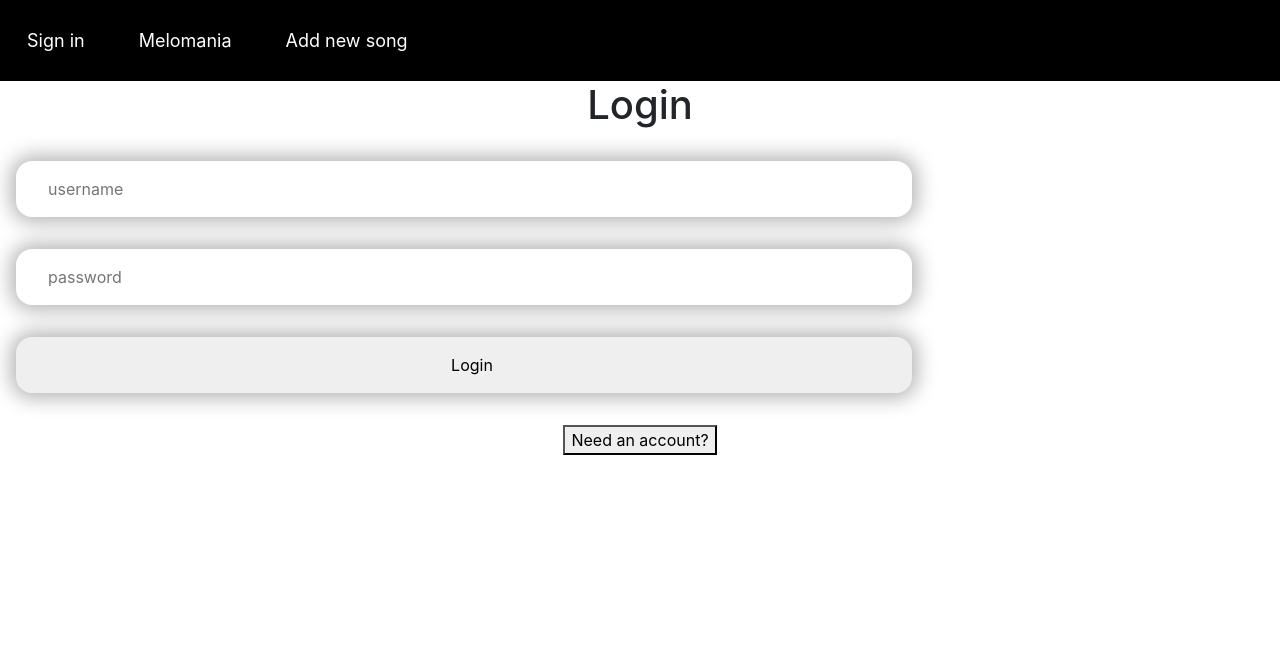
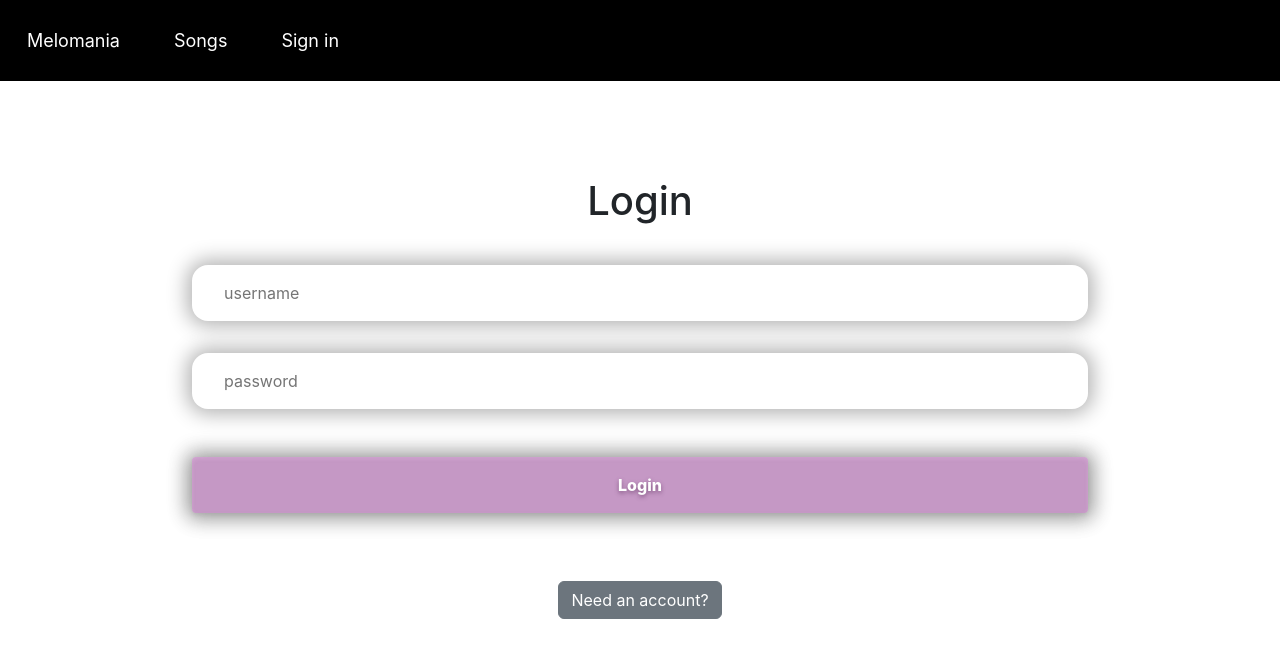
Before and after one commit to HuongVu11/Melomania-FrontEnd, a React (Create React App) app: page /user in a window 1280 px wide. Shown: the top 658 px of the page. Built offline with nearby package versions, Linux system fonts and the light colour scheme; no server answers.

Commit message:
development - login with private routes

```diff
--- a/src/App.js
+++ b/src/App.js
@@ -1,16 +1,46 @@
 import './App.css';
 import Header from './components/Header';
 import Main from './components/Main';
-import User from './components/User';
+import UserContext from './context/UserContext';
+import { useState } from 'react';
 
 function App() {
+
+  const [currentUser, setCurrentUser] = useState({})
+  const [toggleLogout, setToggleLogout] = useState(false)
+  const [isAuthenticated, setIsAuthenticated]=useState(false)
+
+  const isAuth = () => {
+    setIsAuthenticated(true)
+  }
+  const notAuth = () => {
+    setIsAuthenticated(false)
+  }
+
+  const handleLogout = () => {
+    notAuth()
+    setCurrentUser({})
+    handleToggleLogout()
+  }
+
+  const handleToggleLogout = () => {
+    if(toggleLogout) {
+      setToggleLogout(false)
+    } else {
+      setToggleLogout(true)
+    }
+  }
+
   return (
-    <div className="App">
-      <Header />
-      <Main />
-      <User />
-    </div>
-  );
+
+    <UserContext.Provider value={{isAuthenticated, isAuth, notAuth, currentUser, setCurrentUser, toggleLogout, handleLogout, handleToggleLogout}}>
+      <div className="App">
+        <Header currentUser={currentUser} handleLogout={handleLogout}/>
+        <Main currentUser={currentUser} handleLogout={handleLogout} />
+      </div>
+    </UserContext.Provider>
+
+  )
 }
 
-export default App;
+export default App
--- a/src/components/Header.js
+++ b/src/components/Header.js
@@ -1,14 +1,28 @@
 import {Link} from 'react-router-dom'
+import { useContext } from 'react'
+import UserContext from '../context/UserContext'
 
 function Header() {
+    //const {isAuthenticated, isAuth, notAuth, currentUser, toggleLogout, handleLogout, handleToggleLogout} = useContext(UserContext)
+    const { currentUser, handleLogout} = useContext(UserContext)
+    //console.log(currentUser)
     return (
-        <nav className='nav'>
-
-            <Link to='/login'>Sign in</Link>
-            <Link to='/'>Melomania</Link>
-            <Link to='song/create'>Add new song</Link>
-
-        </nav>
+        <>
+            {currentUser.username ?
+                <nav>
+                    <Link to='/'>Melomania</Link>
+                    <Link to='/song'>Songs</Link>
+                    <Link to='/song/create'>Add new</Link>
+                    <Link onClick={handleLogout}>Logout</Link>
+                </nav>
+                :
+                <nav>
+                    <Link to='/'>Melomania</Link>
+                    <Link to='/song'>Songs</Link>
+                    <Link to='/user'>Sign in</Link>
+                </nav>
+            }
+        </>
     )
 }
 
--- /dev/null
+++ b/src/components/Home.js
@@ -0,0 +1,9 @@
+function Home () {
+    return (
+        <div className="container">
+            <h1>Home</h1>
+        </div>
+    )
+}
+
+export default Home
--- /dev/null
+++ b/src/components/LoginForm.js
@@ -0,0 +1,35 @@
+import React, { useState } from 'react'
+
+function App(props) {
+
+  const [username, setUsername] = useState('')
+  const [password, setPassword] = useState('')
+
+  const triggerLogin = (event) => {
+    event.preventDefault()
+    let userObj = {
+      username: username,
+      password: password
+    }
+    props.handleLogin(userObj)
+  }
+
+
+  return (
+    <div className="container">
+      <h1 className='formTitle'>Login</h1>
+      <form onSubmit={triggerLogin} className='inputForm'>
+        <input type='text' placeholder='username' className='textInput' onChange={(event)=> {setUsername(event.target.value)}}/>
+        <input type='password' placeholder='password' className='textInput' onChange={(event)=> {setPassword(event.target.value)}}/>
+        {props.toggleError ?
+          <h5 className='errorMsg'>{props.errorMessage}</h5>
+          :
+          null
+        }
+        <input type='submit' value='Login' className="submitBtn"/>
+      </form>
+    </div>
+  );
+}
+
+export default App;
--- a/src/components/Main.js
+++ b/src/components/Main.js
@@ -1,25 +1,29 @@
-import { useEffect, useState } from "react";
-import { Route, Routes } from "react-router-dom";
+import { useState, useEffect } from "react";
+import { Route, Routes, Navigate } from "react-router-dom";
+import Home from "./Home";
 import SongIndex from "../pages/SongIndex";
 import SongShow from "../pages/SongShow";
 import SongCreate from "../pages/SongCreate";
 import SongUpdate from "../pages/SongUpdate";
+import User from "./User";
+import { useContext } from 'react'
+import UserContext from '../context/UserContext'
 
-const URL = "http://localhost:4000/songs"
+const URL = 'http://localhost:4000'
 
-function Main () {
+function Main (props) {
 
+    const {isAuthenticated, isAuth, notAuth} = useContext(UserContext)
     const [song,setSong] = useState([])
     const formData = new FormData()
-
     const getSong = async () => {
-        const response = await fetch(URL)
+        const response = await fetch(`${URL}/songs`)
         const data = await response.json()
         setSong(data)
     };
 
     const createSong = async (song) => {
-        await fetch(URL, {
+        await fetch(`${URL}/songs`, {
             method: 'post',
             body: song
         })
@@ -27,7 +31,7 @@ function Main () {
     }
 
     const updateSong = async (song, id) =>{
-        await fetch(`${URL}/${id}`, {
+        await fetch(`${URL}/songs/${id}`, {
             method: 'put',
             body: song
         })
@@ -35,7 +39,7 @@ function Main () {
     }
 
     const deleteSong = async (id) => {
-        await fetch(`${URL}/${id}`, {
+        await fetch(`${URL}/songs/${id}`, {
           method: 'delete'
         })
         getSong()
@@ -45,35 +49,52 @@ function Main () {
         getSong()
     }, [])
 
-
     return (
         <main>
             <Routes>
                 <Route path='/' element={
+                    <Home />
+                }/>
+                <Route path='/song' element={
                     <SongIndex
                         song={song}
                     />
                 }/>
                 <Route path='/song/create' element={
+                    isAuthenticated ?
                         <SongCreate
                             createSong={createSong}
                             formData = {formData}
                         />
-                } />
+                        :
+                        <Navigate to='/user' />
+                }/>
                 <Route path='/song/:id' element={
+                    isAuthenticated ?
                         <SongShow
                             song={song}
                             URL = {URL}
                             deleteSong={deleteSong}
                         />
+                        :
+                        <Navigate to='/user' />
                 }/>
                 <Route path='/song/:id/update' element={
+                    isAuthenticated ?
                         <SongUpdate
                             song={song}
                             updateSong={updateSong}
                             formData={formData}
                         />
-                } />
+                        :
+                        <Navigate to='/user' />
+                }/>
+                <Route path='/user' element={
+                    <User
+                        isAuth={isAuth}
+                        notAuth={notAuth}
+                    />
+                }/>
             </Routes>
         </main>
     )
--- /dev/null
+++ b/src/components/NewUserForm.js
@@ -0,0 +1,34 @@
+import React, { useState } from 'react'
+
+function App(props) {
+
+  const [username, setUsername] = useState('')
+  const [password, setPassword] = useState('')
+
+  const triggerCreateUser = (event) => {
+    event.preventDefault()
+    let userObj = {
+      username: username,
+      password: password
+    }
+    props.handleCreateUser(userObj)
+  }
+
+  return (
+    <div className='container'>
+      <h1>Create an Account</h1>
+      <form onSubmit={triggerCreateUser} className='inputForm'>
+        <input type='text' placeholder='username' onChange={(event)=> {setUsername(event.target.value)}}/>
+        <input type='password' placeholder='password' onChange={(event)=> {setPassword(event.target.value)}}/>
+        {props.toggleError ?
+          <h5 className='errorMsg'>{props.errorMessage}</h5>
+          :
+          null
+        }
+        <input type='submit' value='Register' className="submitBtn"/>
+      </form>
+    </div>
+  );
+}
+
+export default App;
--- /dev/null
+++ b/src/components/Search.js
@@ -0,0 +1,3 @@
+//// Search a song by title
+//// Here is the URL that we use to fetch data
+//const URL = 'http://localhost:4000/search?title='
--- a/src/components/User.js
+++ b/src/components/User.js
@@ -1,32 +1,26 @@
-import React, { useState } from 'react'
+import React, { useContext, useState } from 'react'
+import { Navigate } from 'react-router-dom';
+import axios from 'axios'
+import LoginForm from './LoginForm'
+import NewUserForm from './NewUserForm'
+import UserContext from '../context/UserContext';
 
-import axios from 'axios'
+const URL = 'http://localhost:4000'
 
-function User() {
+function User(props) {
+  const {isAuth, currentUser, setCurrentUser, toggleLogout, handleToggleLogout} = useContext(UserContext)
   const [toggleLogin, setToggleLogin] = useState(true)
   const [toggleError, setToggleError] = useState(false)
   const [errorMessage, setErrorMessage] = useState('')
-  const [toggleLogout, setToggleLogout] = useState(false)
-  const [currentUser, setCurrentUser] = useState({})
 
-  const [username, setUsername] = useState('')
-  const [password, setPassword] = useState('')
-
-  const handleCreateUser = (event) => {
-    event.preventDefault()
-    event.currentTarget.reset()
-    let userObj = {
-      username: username,
-      password: password
-    }
-    setUsername('')
-    setPassword('')
-    axios.post('http://localhost:4000/createaccount', userObj).then((response) => {
+  const handleCreateUser = (userObj) => {
+    axios.post(`${URL}/createaccount`, userObj).then((response) => {
       if(response.data.username){
         console.log(response);
         setToggleError(false)
         setErrorMessage('')
         setCurrentUser(response.data)
+        isAuth()
         handleToggleLogout()
       } else {
         setErrorMessage(response.data)
@@ -35,21 +29,15 @@ function User() {
     })
   }
 
-  const handleLogin = (event) => {
-    event.preventDefault()
-    event.currentTarget.reset()
-    let userObj = {
-      username: username,
-      password: password
-    }
-    setUsername('')
-    setPassword('')
-    axios.put('http://localhost:4000/login', userObj).then((response) => {
+  const handleLogin = (userObj) => {
+    //console.log(userObj);
+    axios.put(`${URL}/login`, userObj).then((response) => {
       if(response.data.username){
         console.log(response);
         setToggleError(false)
         setErrorMessage('')
         setCurrentUser(response.data)
+        isAuth()
         handleToggleLogout()
       } else {
         console.log(response);
@@ -57,11 +45,6 @@ function User() {
         setErrorMessage(response.data)
       }
     })
-  }
-
-  const handleLogout = () => {
-    setCurrentUser({})
-    handleToggleLogout()
   }
 
   const handleToggleForm = () => {
@@ -73,66 +56,28 @@ function User() {
     }
   }
 
-  const handleToggleLogout = () => {
-    if(toggleLogout) {
-      setToggleLogout(false)
-    } else {
-      setToggleLogout(true)
-    }
-  }
+  return (
+    <div className="App">
 
-  return (
-    <div className="User">
       <div>
         {toggleLogout ?
-          <button onClick={handleLogout} class='logoutBtn'>Logout</button> :
-          <div class='appFormDiv'>
+          // Move Logout button to Nav
+          // <button onClick={handleLogout} className='logoutBtn'>Logout</button> :
+          null:
+          <div className='container'>
             {toggleLogin ?
-              //login form
-              <div className="formContainer">
-                <h1 class='formTitle'>Login</h1>
-                <form onSubmit={handleLogin} class='inputForm'>
-                  <input type='text' placeholder='username' class='textInput' onChange={(event)=> {setUsername(event.target.value)}}/>
-                  <input type='password' placeholder='password' class='textInput' onChange={(event)=> {setPassword(event.target.value)}}/>
-                  {toggleError ?
-                    <h5 class='errorMsg'>{errorMessage}</h5>
-                    :
-                    null
-                  }
-                  <input type='submit' value='Login' class='submitBtn'/>
-                </form>
-              </div>
+            <LoginForm handleLogin={handleLogin} toggleError={toggleError} errorMessage={errorMessage}/>
             :
-            // new user form
-            <div className="User" class='formContainer'>
-              <h1 class='formTitle'>Create an Account</h1>
-              <form onSubmit={handleCreateUser} class='inputForm'>
-                <input type='text' placeholder='username' class='textInput' onChange={(event)=> {setUsername(event.target.value)}}/>
-                <input type='password' placeholder='password' class='textInput' onChange={(event)=> {setPassword(event.target.value)}}/>
-                {toggleError ?
-                  <h5 class='errorMsg'>{errorMessage}</h5>
-                  :
-                  null
-                }
-                <input type='submit' value='Register' class='submitBtn'/>
-              </form>
-            </div>
+            <NewUserForm handleCreateUser={handleCreateUser} toggleError={toggleError} errorMessage={errorMessage}/>
             }
-            <button onClick={handleToggleForm} class='accountBtn'>{toggleLogin ? 'Need an account?' : 'Already have an account?'}</button>
+            <button onClick={handleToggleForm} className="btn btn-secondary m-1">{toggleLogin ? 'Need an account?' : 'Already have an account?'}</button>
           </div>
         }
+      </div>
 
+      {currentUser.username ? <Navigate to='/' /> : null}
 
-      </div>
-      {currentUser.username ?
-        <div class='loggedInDiv'>
-          <h1>user is currently logged in</h1>
-        </div>
-        :
-        null
-      }
     </div>
-  );
-}
+  )}
 
-export default User;
+  export default User
--- /dev/null
+++ b/src/context/UserContext.js
@@ -0,0 +1,6 @@
+// Create a context object
+import React from 'react';
+
+const UserContext = React.createContext();
+
+export default UserContext;
--- a/src/pages/SongCreate.js
+++ b/src/pages/SongCreate.js
@@ -77,6 +77,7 @@ function SongCreate (props) {
                     type='file'
                     placeholder='link'
                     onChange={handleLinkChange}
+                    required
                 />
                 <input type='submit' value='Add new' />
             </form>
--- a/src/pages/SongShow.js
+++ b/src/pages/SongShow.js
@@ -11,7 +11,7 @@ function SongShow (props) {
         props.deleteSong(id)
         Navigate('/')
     }
-    const URL = `${props.URL}/${id}`
+    const URL = `${props.URL}/songs/${id}`
 
     useEffect(() => {
         const getaSong = async () => {
--- a/src/styles.scss
+++ b/src/styles.scss
@@ -26,6 +26,10 @@ nav {
         margin: 1.5em;
         font-size: large;
         text-decoration: none;
+    }
+    div {
+        margin: 1.5em;
+        font-size: large;
     }
 }
 
@@ -59,6 +63,8 @@ nav {
     }
 }
 
+
+// FORM
 form {
     width: 70vw;
     margin: 1em;
@@ -73,4 +79,27 @@ form {
         font-size: 1em;
         padding-left: 2em;
     }
+    input[type=submit] {
+        width: 50%0%;
+    }
 }
+.errorMsg {
+    color: darkred;
+  }
+.submitBtn {
+    margin: 2em 0em;
+    padding: 1em 0em;
+    background-color: rgba(150, 0, 150, .3);
+    outline: none;
+    border: none;
+    border-radius: .25em;
+    filter: drop-shadow(0 2px 2px grey);
+    color: white;
+    font-weight: 800;
+    font-size: 1em;
+    cursor: pointer;
+}
+
+.submitBtn:hover {
+    filter: drop-shadow(0 2px 2px white);
+}
```
Lines whose indentation alone changed are shown as unchanged.
